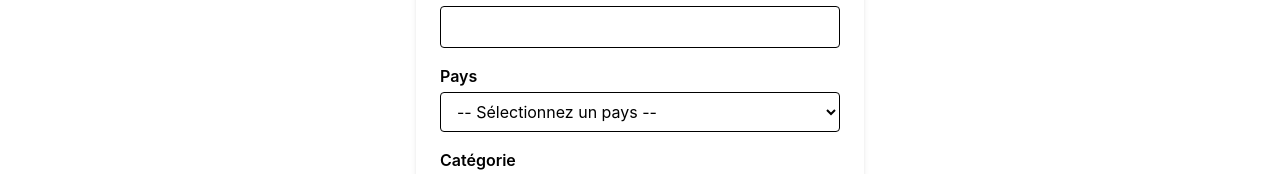
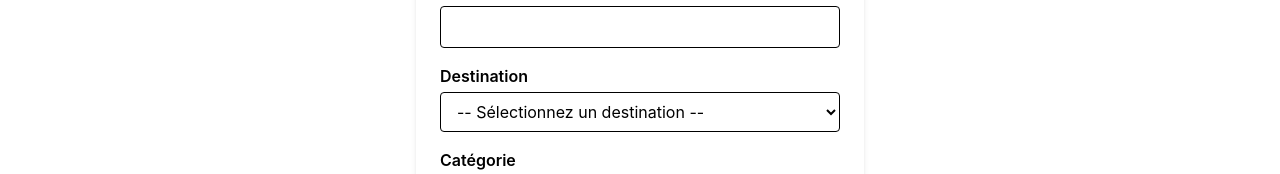
Before and after one commit to marieAndreeHealeyCote/tp2_React, a React (Vite) app: page /forfaits in a window 1280 px wide. Shown: the part 392-566 px from the top of the page. Built offline with nearby package versions, Linux system fonts and the light colour scheme; data requests are answered from the project's data file.

Commit message:
Changer pays pour destination

```diff
--- a/db.json
+++ b/db.json
@@ -4,7 +4,7 @@
       "nom": "Séjour à Kyoto",
       "description": "Découverte des temples et jardins traditionnels.",
       "prix": 1800,
-      "pays": "Kyoto",
+      "destination": "Kyoto",
       "categorie": "Culture",
       "image": "kyoto.webp",
       "id": "1"
@@ -14,7 +14,7 @@
       "nom": "Maldives",
       "description": "Relaxer sur les magnifiques plages des îles Maldives",
       "prix": "1500",
-      "pays": "Maldives",
+      "destination": "Maldives",
       "categorie": "Aventure",
       "image": "maldives.webp"
     }
--- a/src/components/FormulaireForfait.jsx
+++ b/src/components/FormulaireForfait.jsx
@@ -6,11 +6,13 @@ export default function FormulaireForfait({ onSubmit, forfaitInitial = {} }) {
     forfaitInitial.description || "",
   );
   const [prix, setPrix] = useState(forfaitInitial.prix || "");
-  const [pays, setPays] = useState(forfaitInitial.pays || "");
+  const [destination, setDestination] = useState(
+    forfaitInitial.destination || "",
+  );
   const [categorie, setCategorie] = useState(forfaitInitial.categorie || "");
 
-  // Pays disponibles triés
-  const paysDisponibles = [
+  // Destination disponibles triés
+  const destinationDisponibles = [
     "Alaska",
     "Acores",
     "Bali",
@@ -33,13 +35,13 @@ export default function FormulaireForfait({ onSubmit, forfaitInitial = {} }) {
     setNom(forfaitInitial.nom || "");
     setDescription(forfaitInitial.description || "");
     setPrix(forfaitInitial.prix || "");
-    setPays(forfaitInitial.pays || "");
+    setDestination(forfaitInitial.destination || "");
     setCategorie(forfaitInitial.categorie || "");
   }, [forfaitInitial]);
 
   const handleSubmit = (e) => {
     e.preventDefault();
-    if (!pays) return alert("Veuillez sélectionner un pays.");
+    if (!destination) return alert("Veuillez sélectionner un destination.");
     if (!categorie) return alert("Veuillez sélectionner une catégorie.");
 
     // Génération de l'image depuis public/images
@@ -47,16 +49,16 @@ export default function FormulaireForfait({ onSubmit, forfaitInitial = {} }) {
       nom,
       description,
       prix,
-      pays,
+      destination,
       categorie,
-      image: `${pays.toLowerCase()}.webp`, // correspond à public/images/paris.webp
+      image: `${destination.toLowerCase()}.webp`, // correspond à public/images/paris.webp
     });
 
     if (!forfaitInitial.id) {
       setNom("");
       setDescription("");
       setPrix("");
-      setPays("");
+      setDestination("");
       setCategorie("");
     }
   };
@@ -99,15 +101,15 @@ export default function FormulaireForfait({ onSubmit, forfaitInitial = {} }) {
       </div>
 
       <div className="mb-4">
-        <label className="block font-semibold mb-1">Pays</label>
+        <label className="block font-semibold mb-1">Destination</label>
         <select
-          value={pays}
-          onChange={(e) => setPays(e.target.value)}
+          value={destination}
+          onChange={(e) => setDestination(e.target.value)}
           className="w-full border rounded px-3 py-2"
           required
         >
-          <option value="">-- Sélectionnez un pays --</option>
-          {paysDisponibles.map((p) => (
+          <option value="">-- Sélectionnez un destination --</option>
+          {destinationDisponibles.map((p) => (
             <option key={p} value={p}>
               {p}
             </option>
```
